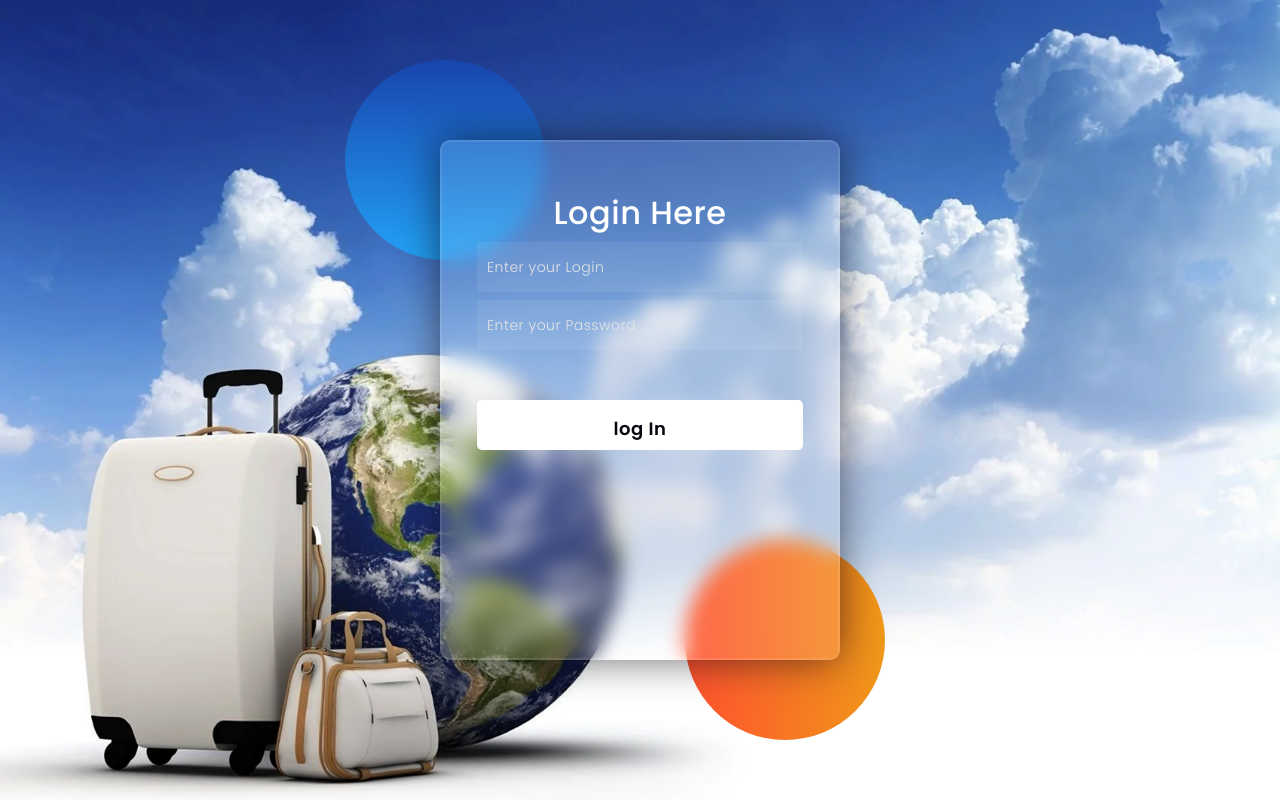
After one commit to MirasSabyr/qwerty, a PHP site: page /auto.html in a window 1280 px wide. The commit adds this page. Run offline with PHP 8.4, Linux system fonts and the light colour scheme.

Commit message:
pre-res4

```diff
--- /dev/null
+++ b/auto.html
@@ -0,0 +1,151 @@
+<!DOCTYPE html>
+<html lang="en">
+<head>
+  <!-- Design by foolishdeveloper.com -->
+    <title>Glassmorphism login Form Tutorial in html css</title>
+
+    <link rel="preconnect" href="https://fonts.gstatic.com">
+    <link rel="stylesheet" href="https://cdnjs.cloudflare.com/ajax/libs/font-awesome/5.15.4/css/all.min.css">
+    <link href="https://fonts.googleapis.com/css2?family=Poppins:wght@300;500;600&display=swap" rel="stylesheet">
+    <!--Stylesheet-->
+    <style media="screen">
+      *,
+*:before,
+*:after{
+    padding: 0;
+    margin: 0;
+    box-sizing: border-box;
+}
+body{
+    background-image: url(/travel.webp);
+    background-repeat: no-repeat;
+    background-size: cover;
+}
+.background{
+    width: 430px;
+    height: 520px;
+    position: absolute;
+    transform: translate(-50%,-50%);
+    left: 50%;
+    top: 50%;
+}
+.background .shape{
+    height: 200px;
+    width: 200px;
+    position: absolute;
+    border-radius: 50%;
+}
+.shape:first-child{
+    background: linear-gradient(
+        #1845ad,
+        #23a2f6
+    );
+    left: -80px;
+    top: -80px;
+}
+.shape:last-child{
+    background: linear-gradient(
+        to right,
+        #ff512f,
+        #f09819
+    );
+    right: -30px;
+    bottom: -80px;
+}
+form{
+    height: 520px;
+    width: 400px;
+    background-color: rgba(255,255,255,0.13);
+    position: absolute;
+    transform: translate(-50%,-50%);
+    top: 50%;
+    left: 50%;
+    border-radius: 10px;
+    backdrop-filter: blur(10px);
+    border: 2px solid rgba(255,255,255,0.1);
+    box-shadow: 0 0 40px rgba(8,7,16,0.6);
+    padding: 50px 35px;
+}
+form *{
+    font-family: 'Poppins',sans-serif;
+    color: #ffffff;
+    letter-spacing: 0.5px;
+    outline: none;
+    border: none;
+}
+form h3{
+    font-size: 32px;
+    font-weight: 500;
+    line-height: 42px;
+    text-align: center;
+}
+
+label{
+    display: block;
+    margin-top: 30px;
+    font-size: 16px;
+    font-weight: 500;
+}
+input{
+    display: block;
+    height: 50px;
+    width: 100%;
+    background-color: rgba(255,255,255,0.07);
+    border-radius: 3px;
+    padding: 0 10px;
+    margin-top: 8px;
+    font-size: 14px;
+    font-weight: 300;
+}
+::placeholder{
+    color: #e5e5e5;
+}
+.f6{
+    margin-top: 50px;
+    width: 100%;
+    background-color: #ffffff;
+    color: #080710;
+    padding: 15px 0;
+    font-size: 18px;
+    font-weight: 600;
+    border-radius: 5px;
+    cursor: pointer;
+}
+.social{
+  margin-top: 30px;
+  display: flex;
+}
+.social div{
+  background: red;
+  width: 150px;
+  border-radius: 3px;
+  padding: 5px 10px 10px 5px;
+  background-color: rgba(255,255,255,0.27);
+  color: #eaf0fb;
+  text-align: center;
+}
+.social div:hover{
+  background-color: rgba(255,255,255,0.47);
+}
+.social .fb{
+  margin-left: 25px;
+}
+.social i{
+  margin-right: 4px;
+}
+
+    </style>
+</head>
+<body>
+    <div class="background">
+        <div class="shape"></div>
+        <div class="shape"></div>
+    </div>
+    <form method="post" action="auto.php">
+    <h3>Login Here</h3>
+    <input type="text" class="f1" name="login" placeholder="Enter your Login" value="">
+    <input type="password" class="f2" name="password" placeholder="Enter your Password">
+    <input type="submit" class="f6" value="log In">
+    </form>
+</body>
+</html>
```
Also changed, not shown: auto.php (+1 -18 lines), travel.webp (added).
